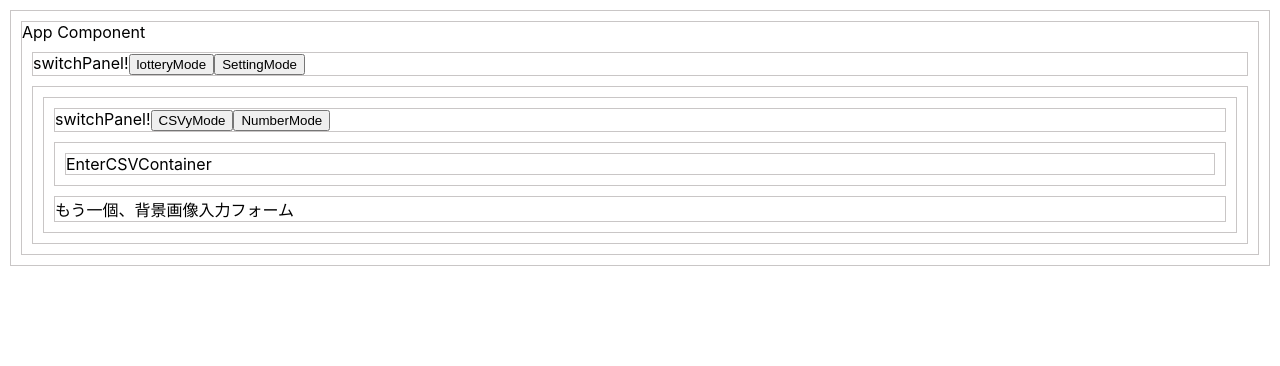
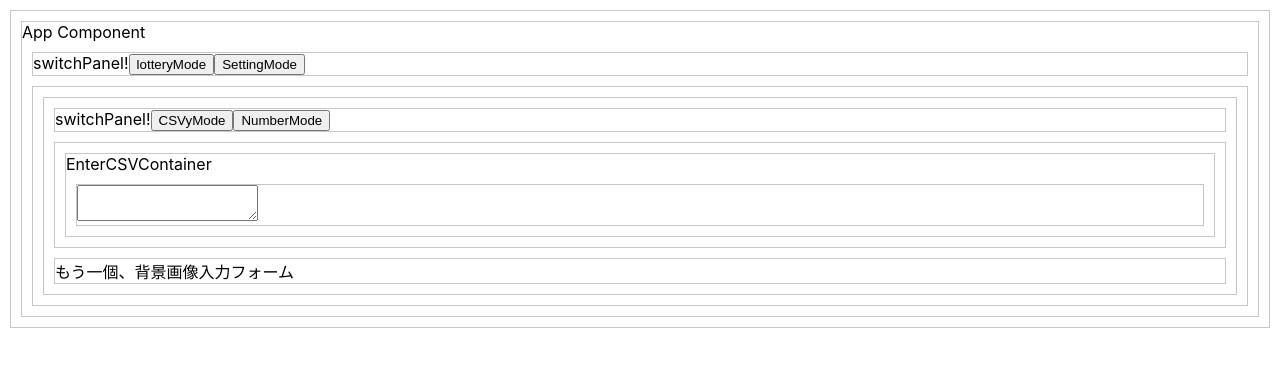
Before and after one commit to ymdsy/lottery_app, a React (Create React App) app: page / in a window 1280 px wide. Shown: the top 366 px of the page. Built offline with nearby package versions, Linux system fonts and the light colour scheme.

Commit message:
CSV入力フォームの追加

```diff
--- a/src/settingPanel/enterCSV/enterCSVContainer.js
+++ b/src/settingPanel/enterCSV/enterCSVContainer.js
@@ -1,11 +1,16 @@
 import React from "react";
-// import { EnterLotteryContainer } from "./enterLotteryContainer.js";
+import { EnterCSVPresenter } from "./enterCSVPresenter.js";
 
 export class EnterCSVContainer extends React.Component {
   constructor(props) {
     super(props);
   }
   render() {
-    return <div>EnterCSVContainer</div>;
+    return (
+      <div>
+        EnterCSVContainer
+        <EnterCSVPresenter />
+      </div>
+    );
   }
 }
--- /dev/null
+++ b/src/settingPanel/enterCSV/enterCSVPresenter.js
@@ -0,0 +1,9 @@
+import React from "react";
+
+export function EnterCSVPresenter(props) {
+  return (
+    <div>
+      <textarea onChange={() => console.log("changed")} />
+    </div>
+  );
+}
```
